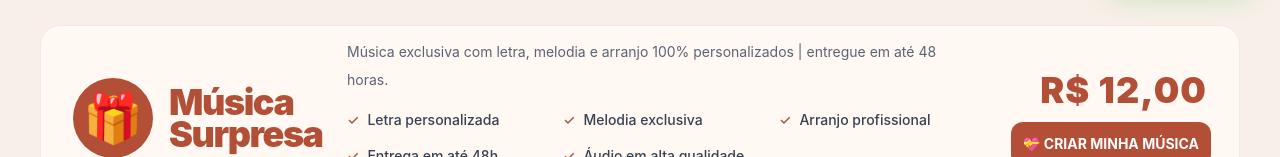
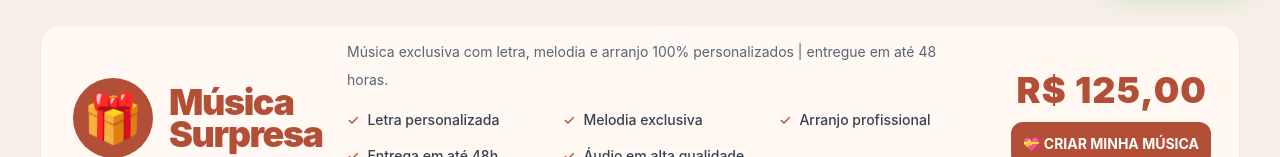
Before and after one commit to viniform/musica-surpresa, a React (Create React App) app: page / in a window 1280 px wide. Shown: the part 795-952 px from the top of the page. Built offline with nearby package versions, Linux system fonts and the light colour scheme.

Commit message:
novos precos

```diff
--- a/src/App.js
+++ b/src/App.js
@@ -42,7 +42,7 @@ const [formData, setFormData] = useState({
   name: "",
   whatsapp: "",
   email: "",
-  plan: "Música Surpresa — R$ 12,00",
+  plan: "Música Surpresa — R$ 125,00",
 });
 
   const tallyUrl = useMemo(() => {
@@ -317,7 +317,7 @@ const isValidEmail = (value) => {
       subtitle:
         "Música exclusiva com letra, melodia e arranjo 100% personalizados | entregue em até 48 horas.",
 
-      price: "R$ 12,00",
+      price: "R$ 125,00",
       color: BRAND.terracotta,
       bg: BRAND.cream,
       border: BRAND.terracottaSoft,
--- a/src/pages/UpsellPage.js
+++ b/src/pages/UpsellPage.js
@@ -5,7 +5,7 @@ const defaultPlans = [
   {
     id: "musica-surpresa",
     name: "Música Surpresa - Áudio",
-    price: 99,
+    price: 125,
     badge: "Escolha Inicial",
     description: "A escolha essencial: música completa personalizada, pronta para emocionar.",
     features: [
@@ -19,7 +19,7 @@ const defaultPlans = [
   {
     id: "video-letra",
     name: "Música + Video com a Letra",
-    price: 149,
+    price: 180,
     badge: "Melhor custo-benefício",
     description:
       "Além da música, você recebe um vídeo com a letra, pronto para emocionar e compartilhar.",
@@ -35,7 +35,7 @@ const defaultPlans = [
   {
     id: "retrospectiva",
     name: "Música + Retrospectiva",
-    price: 299,
+    price: 260,
     badge: "Experiência premium",
     description:
       "A experiência mais completa: música com letra em retrospectiva com fotos personalizadas.",
```
